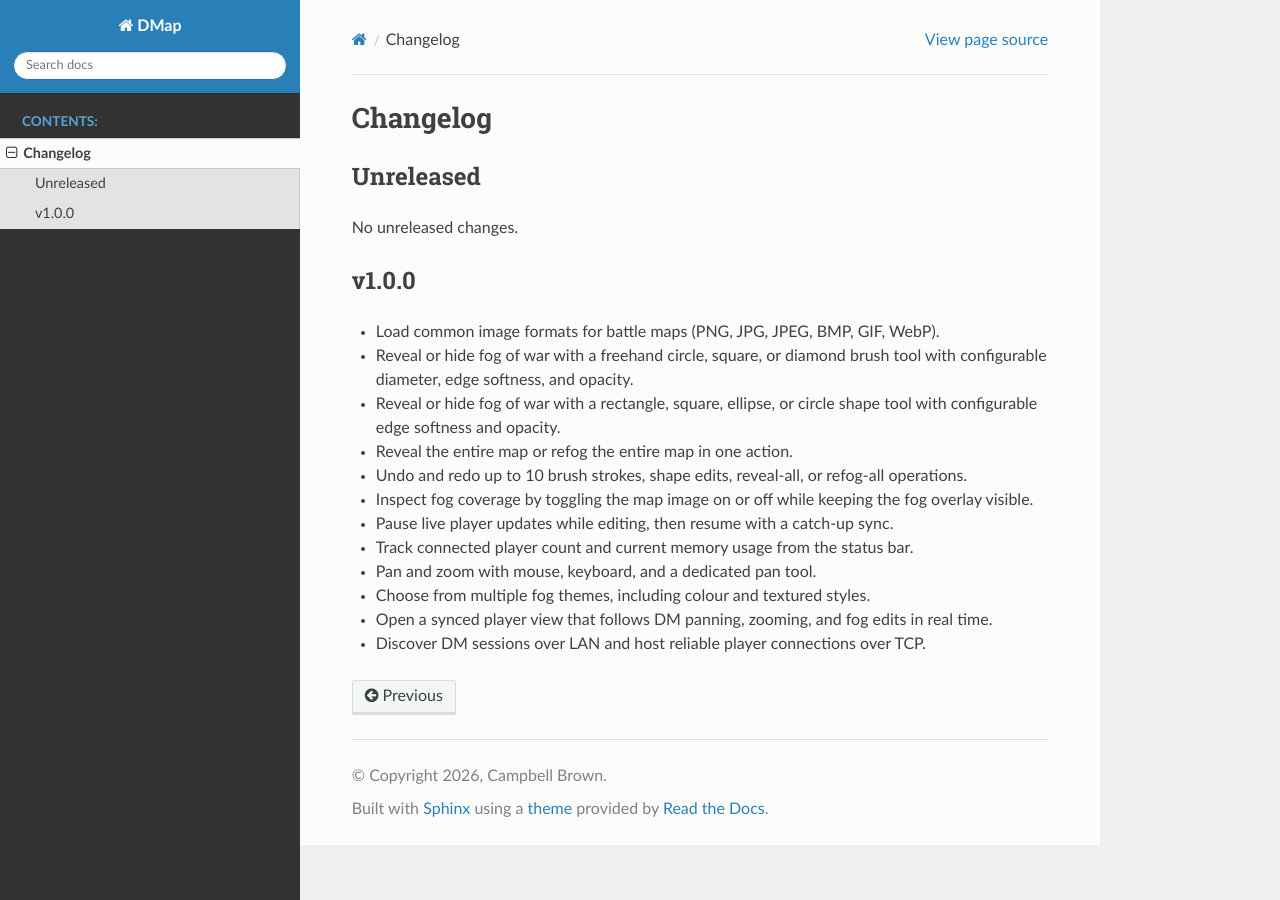
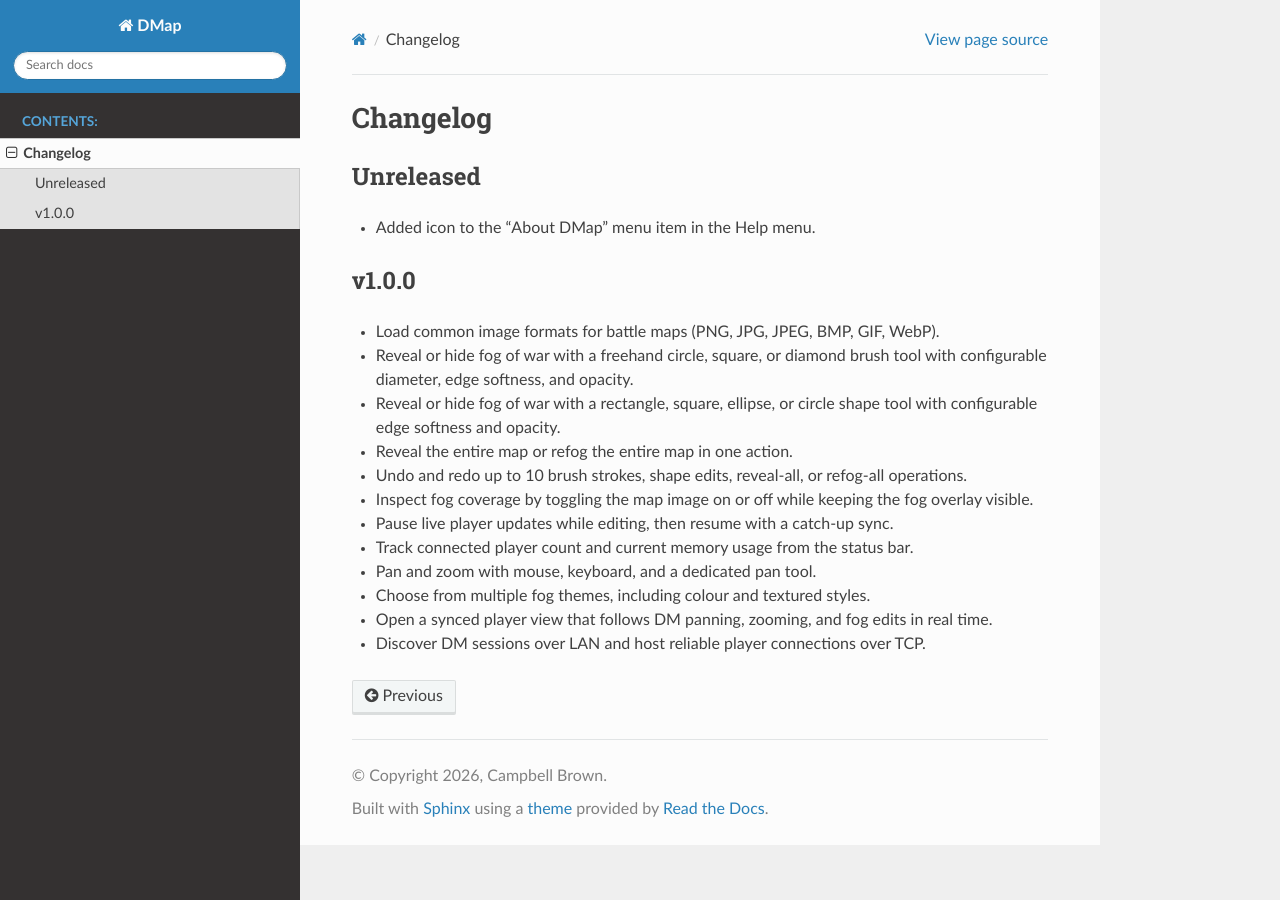
Before and after one commit to campbellmbrown/dmap-net, a Sphinx documentation site: the page built from docs/source/changelog.rst, in a window 1280 px wide. Built offline with Sphinx 7.4.7 and the Read the Docs theme 3.1.0, drawn with Linux system fonts in a browser that asks for light colours.

Commit message:
About menu icon

```diff
--- a/docs/source/changelog.rst
+++ b/docs/source/changelog.rst
@@ -4,7 +4,9 @@ Changelog
 Unreleased
 ----------
 
-No unreleased changes.
+.. No unreleased changes.
+
+* Added icon to the "About DMap" menu item in the Help menu.
 
 v1.0.0
 ------
```
Also changed, not shown: DMap/Assets/Icons/info.svg (added), 1 other file.
